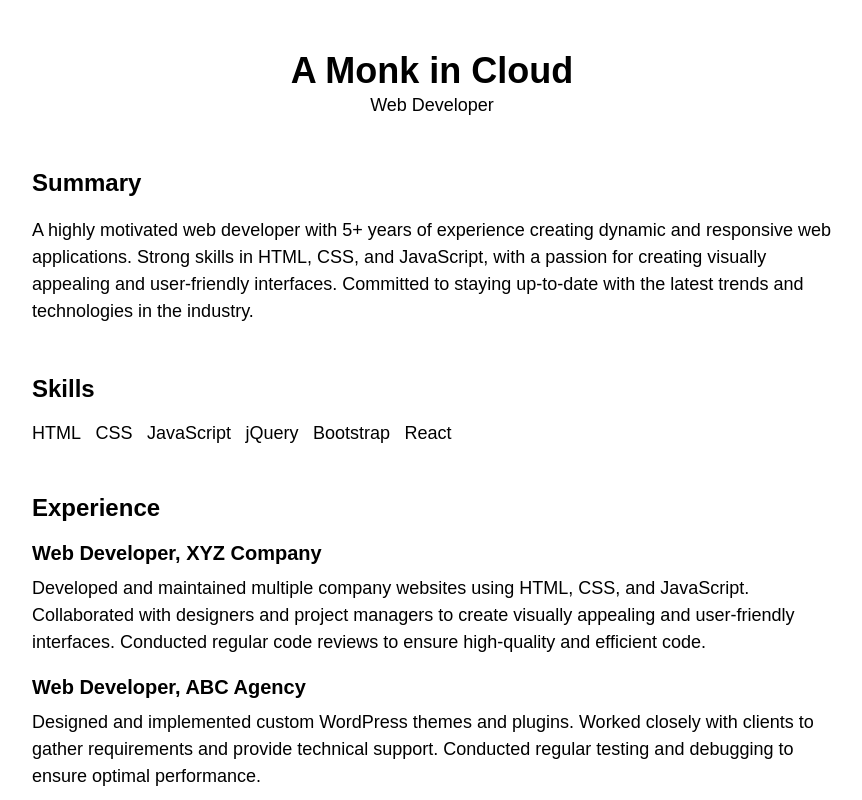
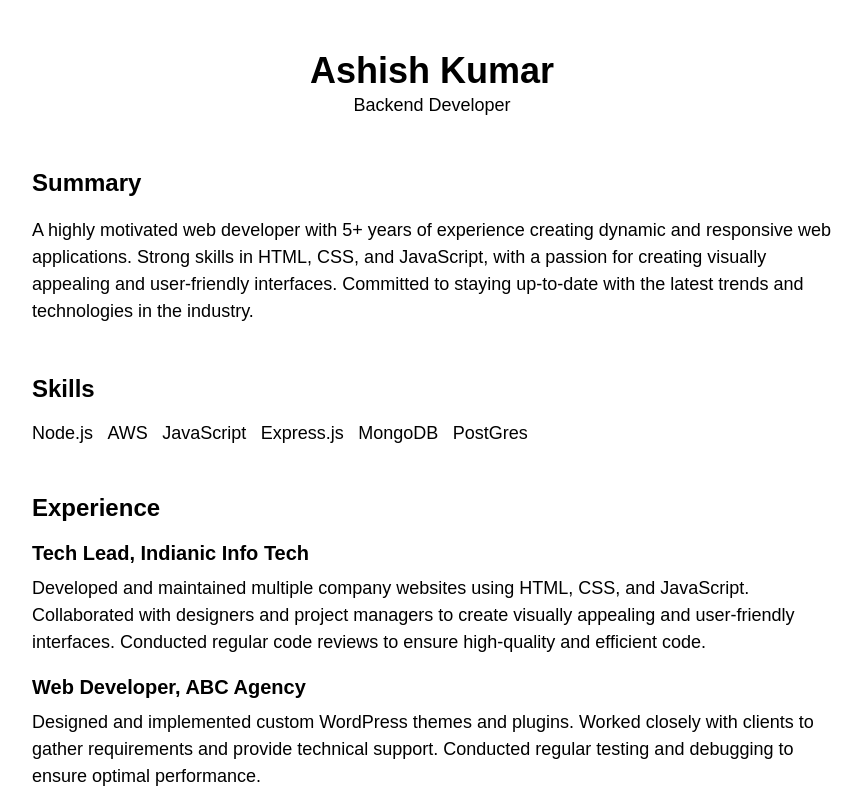
Before and after one commit to aksharma05/ashish-ec2-resume, a plain HTML site: page index.html in a window 1280 px wide. Shown: the top 800 px of the page, without its empty margins (208-1070 px from the left). Drawn offline with Linux system fonts and the light colour scheme.

Commit message:
Update index.html

```diff
--- a/index.html
+++ b/index.html
@@ -7,8 +7,8 @@
 <body>
 	<div class="container">
 		<header>
-			<h1>A Monk in Cloud</h1>
-			<p>Web Developer</p>
+			<h1>Ashish Kumar</h1>
+			<p>Backend Developer</p>
 		</header>
 		<section>
 			<h2>Summary</h2>
@@ -17,17 +17,17 @@
 		<section>
 			<h2>Skills</h2>
 			<ul>
-				<li>HTML</li>
-				<li>CSS</li>
+				<li>Node.js</li>
+				<li>AWS</li>
 				<li>JavaScript</li>
-				<li>jQuery</li>
-				<li>Bootstrap</li>
-				<li>React</li>
+				<li>Express.js</li>
+				<li>MongoDB</li>
+				<li>PostGres</li>
 			</ul>
 		</section>
 		<section>
 			<h2>Experience</h2>
-			<h3>Web Developer, XYZ Company</h3>
+			<h3>Tech Lead, Indianic Info Tech</h3>
 			<p>Developed and maintained multiple company websites using HTML, CSS, and JavaScript. Collaborated with designers and project managers to create visually appealing and user-friendly interfaces. Conducted regular code reviews to ensure high-quality and efficient code. </p>
 			<h3>Web Developer, ABC Agency</h3>
 			<p>Designed and implemented custom WordPress themes and plugins. Worked closely with clients to gather requirements and provide technical support. Conducted regular testing and debugging to ensure optimal performance.</p>
```
